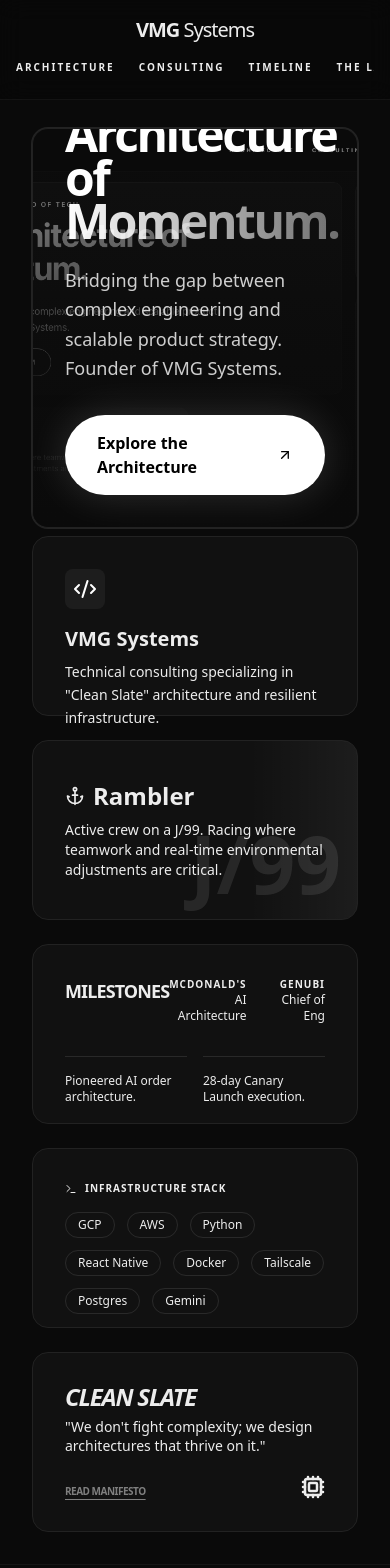
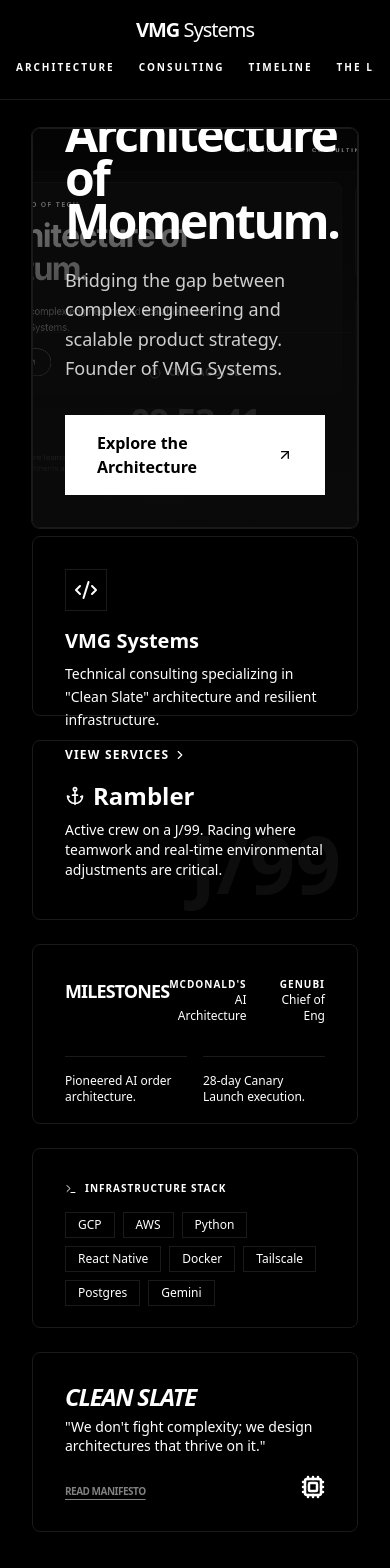
Before and after one commit to vmgsystems/my-portfolio, a Next.js app: page / in a window 390 px wide. Shown: the top 1568 px of the page. Built offline with nearby package versions, Linux system fonts and the light colour scheme.

Commit message:
style: overhaul entire site to a flat, minimalistic mobility design

```diff
--- a/src/app/globals.css
+++ b/src/app/globals.css
@@ -1,12 +1,12 @@
 @import "tailwindcss";
 
 :root {
-  --background: #0a0a0a;
-  --foreground: #ededed;
+  --background: #000000;
+  --foreground: #ffffff;
   --accent: #ffffff;
-  --card-bg: #111111;
-  --card-border: #222222;
-  --muted: #888888;
+  --card-bg: transparent;
+  --card-border: #1a1a1a;
+  --muted: #666666;
 }
 
 @theme {
@@ -45,13 +45,12 @@
   .glass-card {
     background: var(--card-bg);
     border: 1px solid var(--card-border);
-    border-radius: 1rem;
+    border-radius: 0.5rem;
     padding: 2rem;
-    transition: all 0.3s cubic-bezier(0.4, 0, 0.2, 1);
+    transition: border-color 0.3s ease;
   }
 
   .glass-card:hover {
-    border-color: var(--muted);
-    box-shadow: 0 0 30px rgba(255, 255, 255, 0.05);
+    border-color: #333333;
   }
 }
--- a/src/app/lab/page.tsx
+++ b/src/app/lab/page.tsx
@@ -85,10 +85,10 @@
             >
               <div className="relative z-10">
                 <div className="flex justify-between items-start mb-6">
-                  <div className="p-3 rounded-xl bg-white/5 group-hover:bg-white/10 transition-colors">
+                  <div className="p-3 border border-[#1a1a1a] group-hover:bg-[#111] transition-colors">
                     {exp.icon}
                   </div>
-                  <span className="text-[10px] font-mono font-bold uppercase tracking-[0.2em] px-3 py-1 rounded-full border border-white/10 bg-black/50">
+                  <span className="text-[10px] font-mono font-bold uppercase tracking-[0.2em] px-3 py-1 border border-[#1a1a1a] bg-black">
                     {exp.tag}
                   </span>
                 </div>
--- a/src/app/layout.tsx
+++ b/src/app/layout.tsx
@@ -28,7 +28,7 @@
       <body
         className={`${geistSans.variable} ${geistMono.variable} antialiased selection:bg-white selection:text-black`}
       >
-        <nav className="fixed top-0 left-0 right-0 z-50 p-4 md:p-6 flex flex-col md:flex-row justify-between items-center backdrop-blur-md bg-black/20 border-b border-white/5 gap-4 md:gap-0">
+        <nav className="fixed top-0 left-0 right-0 z-50 p-4 md:p-6 flex flex-col md:flex-row justify-between items-center bg-black border-b border-[#1a1a1a] gap-4 md:gap-0">
           <div className="font-bold tracking-tighter text-xl shrink-0">
             VMG <span className="text-muted font-normal">Systems</span>
           </div>
@@ -41,7 +41,7 @@
           </div>
         </nav>
         {children}
-        <footer className="p-12 text-center text-[10px] text-muted uppercase tracking-widest border-t border-white/5">
+        <footer className="p-8 text-center text-[10px] text-muted uppercase tracking-widest border-t border-[#1a1a1a] mt-24">
           © 2026 VMG Systems
         </footer>
       </body>
--- a/src/app/page.tsx
+++ b/src/app/page.tsx
@@ -71,18 +71,18 @@
           </div>
 
           <div className="relative z-10 p-8 md:p-12 flex flex-col justify-end h-full mt-32 md:mt-48">
-            <div className="flex items-center gap-2 text-white/80 mb-4 uppercase tracking-[0.2em] text-xs font-semibold backdrop-blur-md bg-black/20 w-fit px-4 py-2 rounded-full border border-white/10">
+            <div className="flex items-center gap-2 text-white/80 mb-4 uppercase tracking-[0.2em] text-xs font-semibold bg-black/50 w-fit px-4 py-2 border border-[#1a1a1a]">
               <Zap size={14} className="text-white" />
               <span>Lead Architect & Head of Tech</span>
             </div>
             <h1 className="text-5xl md:text-7xl lg:text-8xl font-black tracking-tighter mb-6 text-white leading-[0.9]">
               The Architecture of <br />
-              <span className="text-transparent bg-clip-text bg-gradient-to-r from-white to-white/40">Momentum.</span>
+              <span className="text-white">Momentum.</span>
             </h1>
             <p className="text-white/80 text-lg md:text-xl leading-relaxed mb-8 max-w-2xl font-medium">
               Bridging the gap between complex engineering and scalable product strategy. Founder of VMG Systems.
             </p>
-            <Link href="/consulting" className="w-fit flex items-center gap-2 bg-white text-black px-8 py-4 rounded-full font-bold hover:scale-105 hover:bg-white/90 transition-all duration-300 ease-out group/btn shadow-[0_0_40px_rgba(255,255,255,0.15)]">
+            <Link href="/consulting" className="w-fit flex items-center gap-2 bg-white text-black px-8 py-4 font-bold hover:bg-white/90 transition-all duration-300 ease-out group/btn">
               Explore the Architecture <ArrowUpRight size={18} className="group-hover/btn:translate-x-1 group-hover/btn:-translate-y-1 transition-transform" />
             </Link>
           </div>
@@ -108,9 +108,9 @@
         {/* VMG Systems Card */}
         <motion.div
           variants={item}
-          className="glass-card md:row-span-2 flex flex-col justify-between group cursor-pointer hover:bg-white/5"
+          className="glass-card md:row-span-2 flex flex-col justify-between group cursor-pointer hover:bg-[#111]"
         >
-          <div className="p-2 rounded-lg bg-white/5 w-fit mb-4">
+          <div className="p-2 border border-[#1a1a1a] w-fit mb-4">
             <Code2 className="text-white" />
           </div>
           <div>
@@ -137,8 +137,7 @@
               Active crew on a J/99. Racing where teamwork and real-time environmental adjustments are critical.
             </p>
           </div>
-          <div className="absolute right-0 top-0 bottom-0 w-1/3 bg-gradient-to-l from-white/5 to-transparent pointer-events-none" />
-          <div className="font-mono text-[80px] leading-none font-black opacity-10 absolute right-4 bottom-4 select-none pointer-events-none">
+          <div className="font-mono text-[80px] leading-none font-black opacity-5 absolute right-4 bottom-4 select-none pointer-events-none">
             J/99
           </div>
         </motion.div>
@@ -162,10 +161,10 @@
             </div>
           </div>
           <div className="mt-8 grid grid-cols-2 gap-4">
-            <div className="border-t border-white/10 pt-4 text-xs text-muted">
+            <div className="border-t border-[#1a1a1a] pt-4 text-xs text-muted">
               Pioneered AI order architecture.
             </div>
-            <div className="border-t border-white/10 pt-4 text-xs text-muted">
+            <div className="border-t border-[#1a1a1a] pt-4 text-xs text-muted">
               28-day Canary Launch execution.
             </div>
           </div>
@@ -180,9 +179,9 @@
             <Terminal size={12} />
             <span>Infrastructure Stack</span>
           </div>
-          <div className="flex flex-wrap gap-3">
+          <div className="flex flex-wrap gap-2">
             {['GCP', 'AWS', 'Python', 'React Native', 'Docker', 'Tailscale', 'Postgres', 'Gemini'].map((tech) => (
-              <span key={tech} className="px-3 py-1 rounded-full border border-white/10 text-xs font-mono hover:border-white/40 transition-colors">
+              <span key={tech} className="px-3 py-1 border border-[#1a1a1a] text-xs font-mono hover:border-[#333] transition-colors">
                 {tech}
               </span>
             ))}
--- a/src/app/timeline/page.tsx
+++ b/src/app/timeline/page.tsx
@@ -84,7 +84,7 @@
           </p>
         </motion.div>
 
-        <div className="relative border-l border-white/10 ml-4 md:ml-8 pl-8 md:pl-12 space-y-16">
+        <div className="relative border-l border-[#1a1a1a] ml-4 md:ml-8 pl-8 md:pl-12 space-y-16">
           {milestones.map((milestone, index) => (
             <motion.div
               key={index}
@@ -92,7 +92,7 @@
               className="relative"
             >
               {/* Timeline Dot */}
-              <div className={`absolute -left-[41px] md:-left-[57px] top-0 w-4 h-4 rounded-full border-2 border-background ${milestone.current ? 'bg-white shadow-[0_0_15px_rgba(255,255,255,0.5)]' : 'bg-muted'}`} />
+              <div className={`absolute -left-[41px] md:-left-[57px] top-0 w-4 h-4 rounded-none border border-white ${milestone.current ? 'bg-white' : 'bg-black'}`} />
 
               <div className="flex flex-col md:flex-row md:items-baseline gap-2 mb-4">
                 <span className="text-xs font-mono font-bold uppercase tracking-widest text-muted flex items-center gap-2">
@@ -104,9 +104,9 @@
                 </h3>
               </div>
 
-              <div className="glass-card group hover:bg-white/5 transition-colors">
+              <div className="glass-card group hover:bg-[#111] transition-colors">
                 <div className="flex items-start gap-4">
-                  <div className="p-2 rounded-lg bg-white/5 group-hover:bg-white/10 transition-colors shrink-0">
+                  <div className="p-2 border border-[#1a1a1a] group-hover:border-[#333] transition-colors shrink-0">
                     {milestone.icon}
                   </div>
                   <div>
@@ -125,7 +125,7 @@
 
         <motion.div variants={item} className="mt-24 text-center">
             <p className="text-muted text-sm mb-6 uppercase tracking-[0.3em] font-bold">End of chronological log</p>
-            <Link href="/contact" className="inline-block border border-white px-8 py-4 rounded-full hover:bg-white hover:text-black transition-all font-bold">
+            <Link href="/contact" className="inline-block border border-white px-8 py-4 hover:bg-white hover:text-black transition-all font-bold">
               Discuss Your Architecture
             </Link>
         </motion.div>
```
Also changed, not shown: src/app/consulting/page.tsx (+7 -7 lines), src/app/contact/page.tsx (+8 -8 lines).
